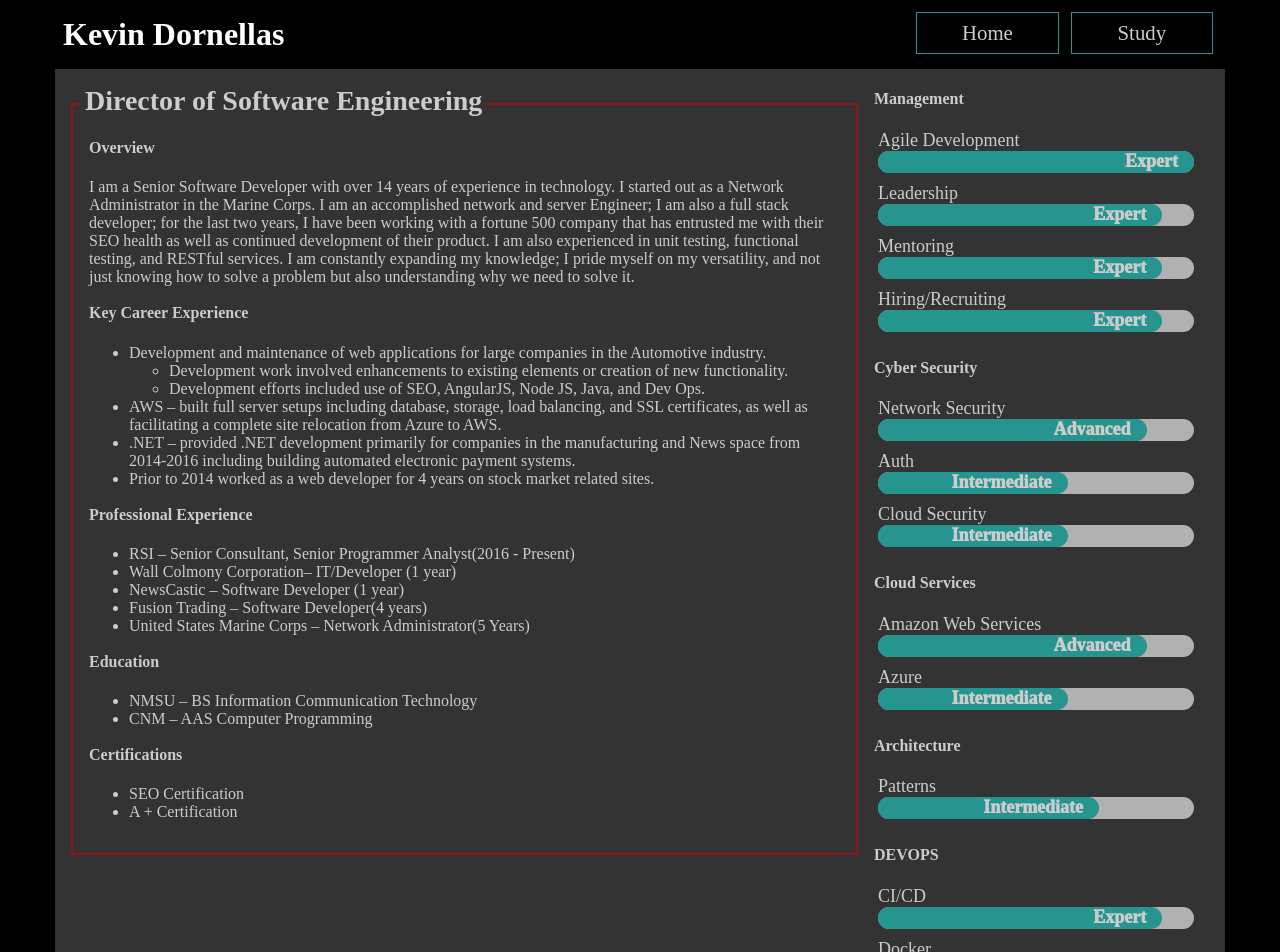
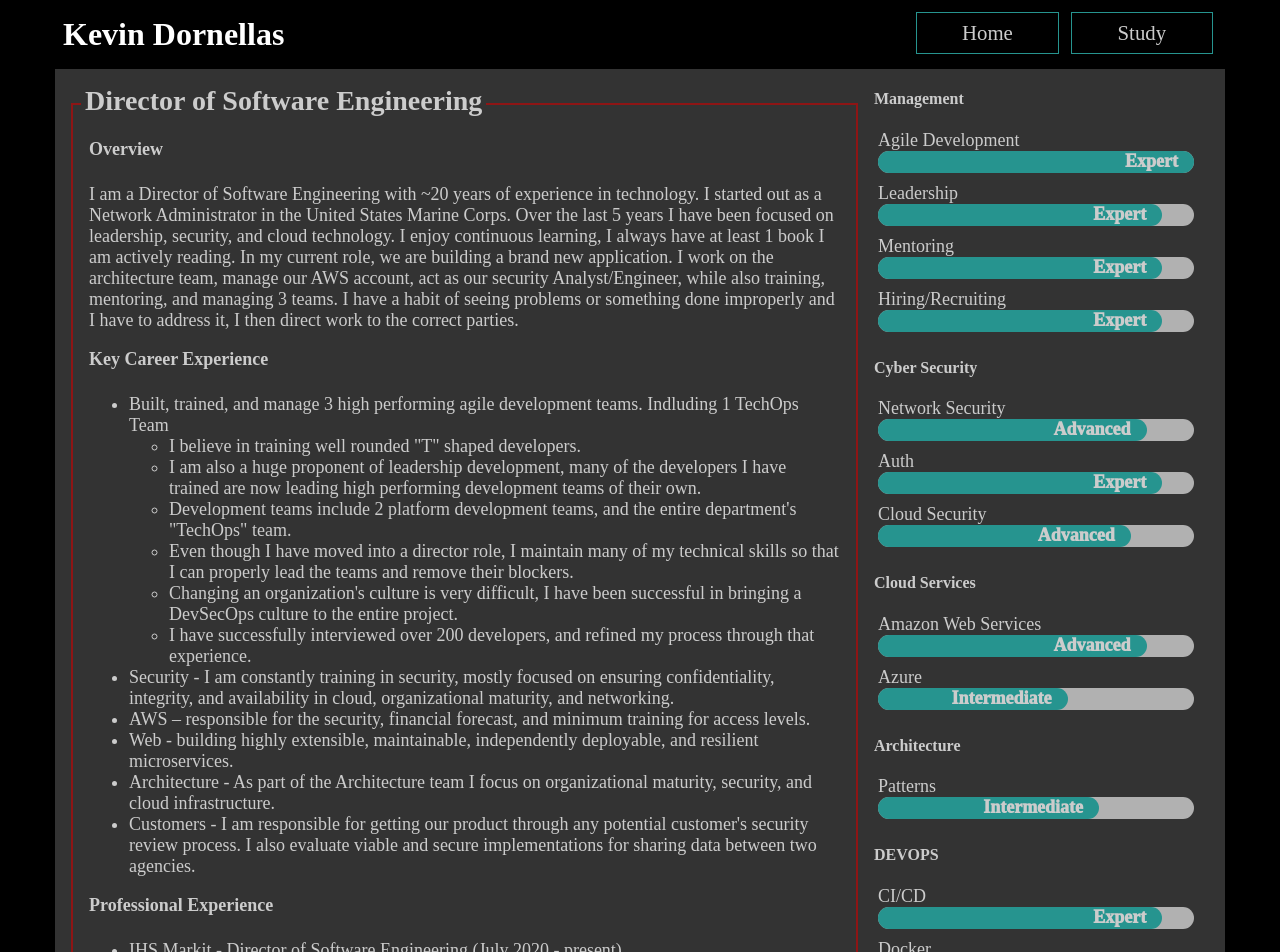
Before and after one commit to dornellaskj/studyApp, an Angular app: page / in a window 1280 px wide. Shown: the top 952 px of the page. Built offline with nearby package versions, Linux system fonts and the light colour scheme.

Commit message:
updated resume

```diff
--- a/src/app/app.component.html
+++ b/src/app/app.component.html
@@ -2,12 +2,12 @@
 <header class="header">
     <h1>Kevin Dornellas</h1>
     <nav>
-    <input type="checkbox" id="checkbox_toggle"/>
+    <input type="checkbox" id="checkbox_toggle" [checked]="menuOpen"/>
       <div class="nav-container">
         <a href="/">Home</a>
         <a href="/study/">Study</a>
       </div>
-      <label htmlFor="checkbox_toggle" class="hamburger">
+      <label htmlFor="checkbox_toggle" class="hamburger" (click)="toggleMenu()" >
           <span class="line line-1"></span>
           <span class="line line-2"></span>
           <span class="line line-3"></span>
--- a/src/app/app.component.ts
+++ b/src/app/app.component.ts
@@ -7,5 +7,8 @@ import { Component } from '@angular/core';
   styleUrls: ['./app.component.scss']
 })
 export class AppComponent {
-
+  menuOpen: boolean = false;
+  toggleMenu() {
+    this.menuOpen ? this.menuOpen = false : this.menuOpen = true;
+  }
 }
--- a/src/app/resume/resume.component.html
+++ b/src/app/resume/resume.component.html
@@ -6,33 +6,42 @@
 
         <h4 class="section-header">Overview</h4>
         <p>
-            I am a Senior Software Developer with over 14 years of experience in technology. I started out as a Network Administrator in the Marine Corps.
-            I am an accomplished network and server Engineer; I am also a full stack developer; for the last two years, I have been working with a
-            fortune 500 company that has entrusted me with their SEO health as well as continued development of their product. I am also experienced in unit testing,
-            functional testing, and RESTful services. I am constantly expanding my knowledge; I pride myself on my versatility, and not just knowing how to solve a
-            problem but also understanding why we need to solve it.
+            I am a Director of Software Engineering with ~20 years of experience in technology. I started out as a Network Administrator in the United States Marine Corps.
+            Over the last 5 years I have been focused on leadership, security, and cloud technology. I enjoy continuous learning, I always have at least 1 book I am actively reading.
+            In my current role, we are building a brand new application. I work on the architecture team, manage our AWS account, act as our security Analyst/Engineer,
+            while also training, mentoring, and managing 3 teams. I have a habit of seeing problems or something done improperly and I have to address it, I then direct work to the
+            correct parties.
         </p>
         <h4 class="section-header">Key Career Experience</h4>
         <ul>
-            <li>Development and maintenance of web applications for large companies in the Automotive industry.</li>
+            <li>Built, trained, and manage 3 high performing agile development teams. Indluding 1 TechOps Team</li>
                 <ul>
-                    <li>Development work involved enhancements to existing elements or creation of new functionality.</li>
-                    <li>Development efforts included use of SEO, AngularJS, Node JS, Java, and Dev Ops.</li>
+                    <li>I believe in training well rounded "T" shaped developers.</li>
+                    <li>I am also a huge proponent of leadership development, many of the developers I have trained are now leading high performing development teams of their own.</li>
+                    <li>Development teams include 2 platform development teams, and the entire department's "TechOps" team.</li>
+                    <li>Even though I have moved into a director role, I maintain many of my technical skills so that I can properly lead the teams and remove their blockers.</li>
+                    <li>Changing an organization's culture is very difficult, I have been successful in bringing a DevSecOps culture to the entire project.</li>
+                    <li>I have successfully interviewed over 200 developers, and refined my process through that experience.</li>
                 </ul>
-            <li>AWS – built full server setups including database, storage, load balancing, and SSL certificates, as well as facilitating a complete site relocation from Azure to AWS.</li>
-            <li>.NET – provided .NET development primarily for companies in the manufacturing and News space from 2014-2016 including building automated electronic payment systems.</li>
-            <li>Prior to 2014 worked as a web developer for 4 years on stock market related sites.</li>
+            <li>Security - I am constantly training in security, mostly focused on ensuring confidentiality, integrity, and availability in cloud, organizational maturity, and networking.</li>
+            <li>AWS – responsible for the security, financial forecast, and minimum training for access levels.</li>
+            <li>Web - building highly extensible, maintainable, independently deployable, and resilient microservices. </li>
+            <li>Architecture - As part of the Architecture team I focus on organizational maturity, security, and cloud infrastructure.</li>
+            <li>Customers - I am responsible for getting our product through any potential customer's security review process. I also evaluate viable and secure implementations for sharing data between two agencies.</li>
         </ul>
         <h4 class="section-header">Professional Experience</h4>
         <ul>
-            <li>RSI – Senior Consultant, Senior Programmer Analyst(2016 - Present)</li>
+            <li>IHS Markit - Director of Software Engineering (July 2020 - present)</li>
+            <li>Argus International - Development Team Lead and Individual Contributor 2yrs</li>
+            <li>RSI – Senior Consultant, Development Team Lead (Senior Programmer Analyst) 2y 7mo</li>
             <li>Wall Colmony Corporation– IT/Developer (1 year)</li>
-            <li>NewsCastic – Software Developer (1 year)</li>
-            <li>Fusion Trading – Software Developer(4 years)</li>
+            <li>NewsCastic – Software Developer (1.5 year)</li>
+            <li>Fusion Trading – Software Developer(4.5 years)</li>
             <li>United States Marine Corps – Network Administrator(5 Years)</li>
         </ul>
         <h4 class="section-header">Education</h4>
         <ul>
+            <li>WGU - MS, Cyber Security (50%)</li>
             <li>NMSU – BS Information Communication Technology</li>
             <li>CNM – AAS Computer Programming</li>
         </ul>
--- a/src/app/resume/resume.component.scss
+++ b/src/app/resume/resume.component.scss
@@ -4,6 +4,7 @@
     border: 2px solid #8e1515;
     margin: 8px;
     padding: 8px;
+    font-size: 18px;
     @include tablet {
         margin: 16px;
         padding: 16px;
--- a/src/app/services/skills.service.ts
+++ b/src/app/services/skills.service.ts
@@ -47,15 +47,15 @@ export class SkillsService {
                 },
                 {
                     "label": "Auth",
-                    "power": 60,
-                    "message": "I have been working with AWS for about 3 years now. I have build full server setups with load balancers, I know how to keep costs low.",
-                    "tooltip": "Intermediate"
+                    "power": 90,
+                    "message": "I have been working with others to build out an authN application base on the NGAC standard.",
+                    "tooltip": "Expert"
                 },
                 {
                     "label": "Cloud Security",
-                    "power": 60,
+                    "power": 80,
                     "message": "I have been working with AWS for about 3 years now. I have build full server setups with load balancers, I know how to keep costs low.",
-                    "tooltip": "Intermediate"
+                    "tooltip": "Advanced"
                 }
             ]
         },
@@ -106,6 +106,12 @@ export class SkillsService {
                     "label": "Kubernetes",
                     "power": 60,
                     "message": "I have experience deploying and managing clusters.",
+                    "tooltip": "Intermediate"
+                },
+                {
+                    "label": "Confluent Kafka",
+                    "power": 50,
+                    "message": "I have trained in Kafka, and srchitected microservice architectures utilizing Kafka.",
                     "tooltip": "Intermediate"
                 }
             ]
```
